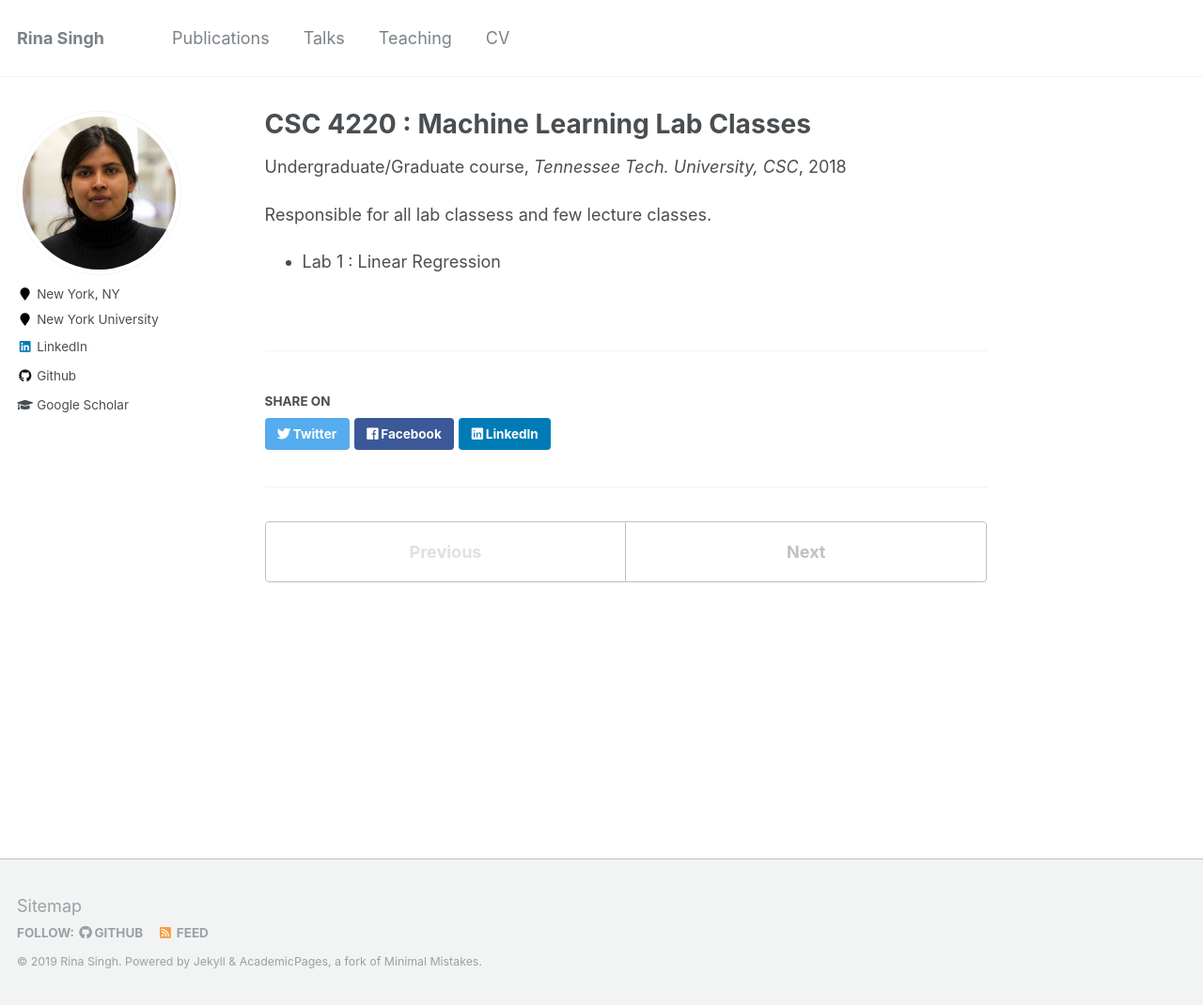
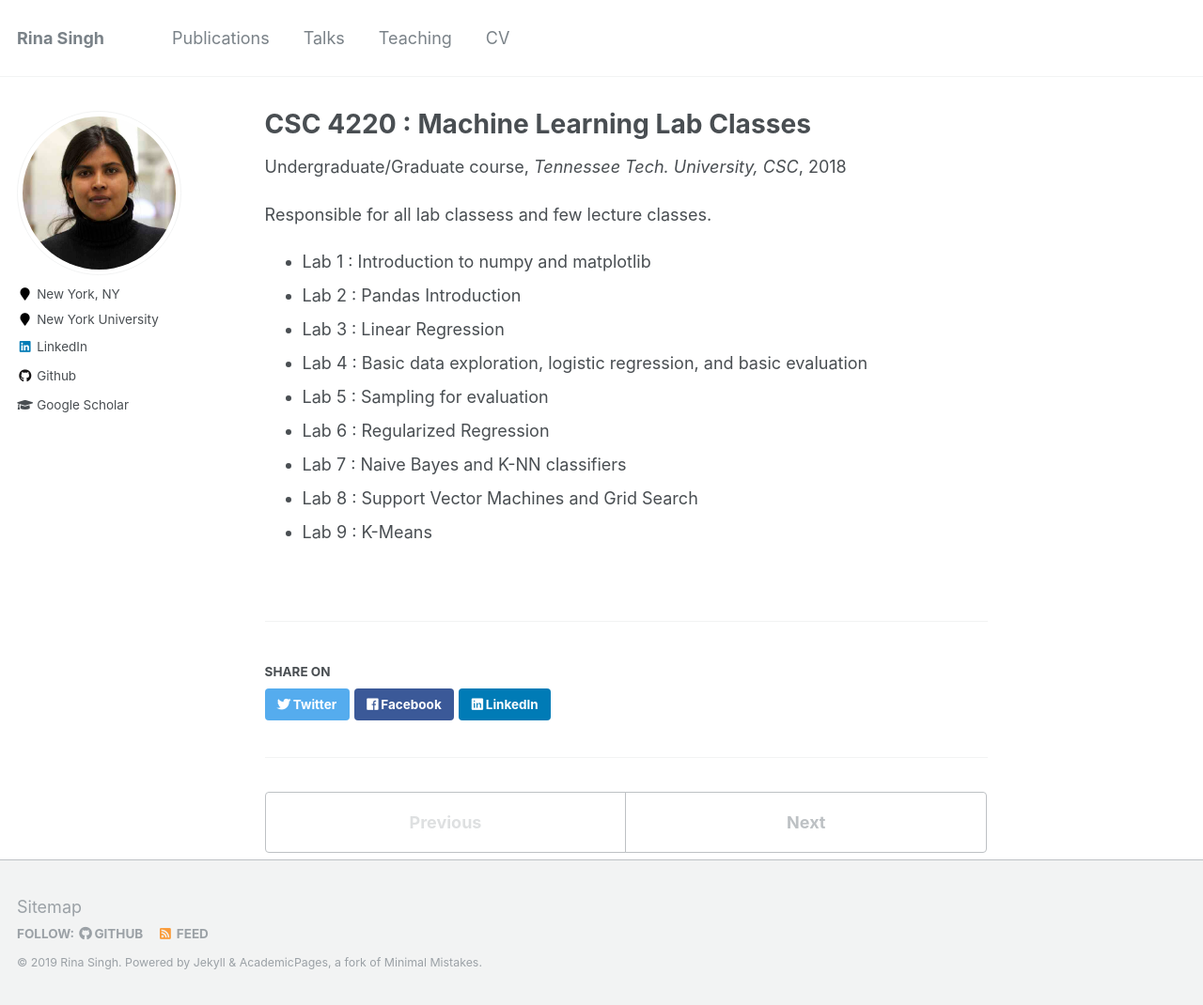
Before and after one commit to rsingh43/rsingh43.github.io, a Jekyll site: the page built from _teaching/2018-Fall-ML-Lab.md, in a window 1280 px wide and 1070 px high. Shown: the whole window at 94% size. Built offline with Jekyll 4.4.1, drawn with Linux system fonts in a browser that asks for light colours.

Commit message:
Update 2018-Fall-ML-Lab.md

```diff
--- a/_teaching/2018-Fall-ML-Lab.md
+++ b/_teaching/2018-Fall-ML-Lab.md
@@ -9,4 +9,12 @@ location: "Cookeville, USA"
 ---
 
 Responsible for all lab classess and few lecture classes.
-* Lab 1 : Linear Regression
+* Lab 1 : Introduction to numpy and matplotlib
+* Lab 2 : Pandas Introduction
+* Lab 3 : Linear Regression
+* Lab 4 : Basic data exploration, logistic regression, and basic evaluation
+* Lab 5 : Sampling for evaluation
+* Lab 6 : Regularized Regression
+* Lab 7 : Naive Bayes and K-NN classifiers
+* Lab 8 : Support Vector Machines and Grid Search
+* Lab 9 : K-Means
```
